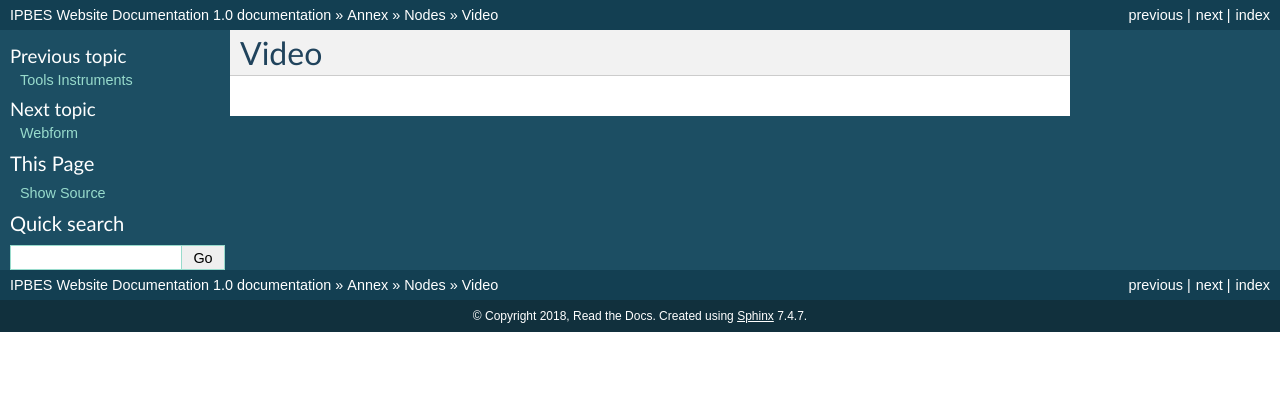
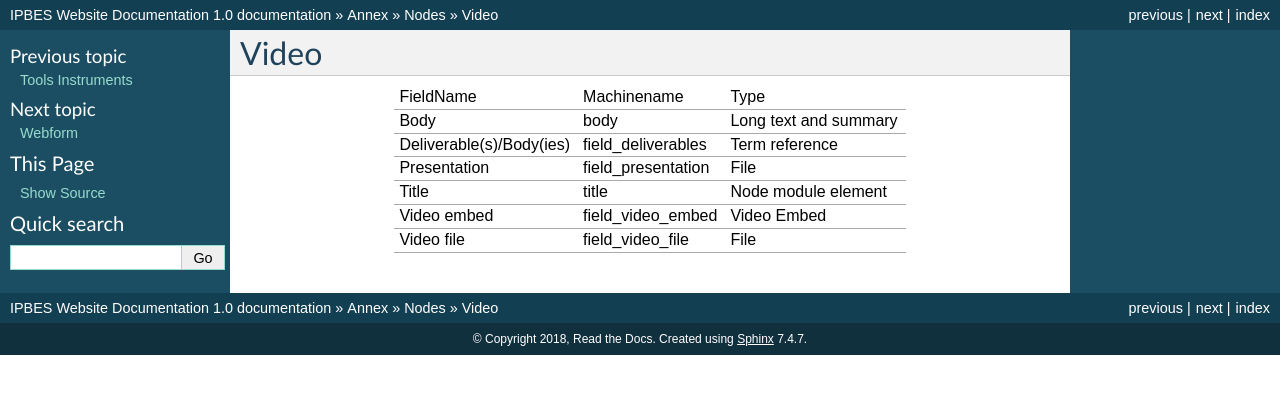
Before and after one commit to ipbes/ipbeswebdocs, a Sphinx documentation site: the page built from docs/annex/nodes/video.rst, in a window 1280 px wide. Shown: the top 394 px of the page. Built offline with Sphinx 7.4.7, drawn with Linux system fonts in a browser that asks for light colours; pages that are not in the unit, such as notebooks, are missing from menus.

Commit message:
Update video.rst

```diff
--- a/docs/annex/nodes/video.rst
+++ b/docs/annex/nodes/video.rst
@@ -1,2 +1,17 @@
 Video
 =====
++--------------------------+--------------------+-----------------------+
+| FieldName                | Machinename        | Type                  |
++--------------------------+--------------------+-----------------------+
+| Body                     | body               | Long text and summary |
++--------------------------+--------------------+-----------------------+
+| Deliverable(s)/Body(ies) | field_deliverables | Term reference        |
++--------------------------+--------------------+-----------------------+
+| Presentation             | field_presentation | File                  |
++--------------------------+--------------------+-----------------------+
+| Title                    | title              | Node module element   |
++--------------------------+--------------------+-----------------------+
+| Video embed              | field_video_embed  | Video Embed           |
++--------------------------+--------------------+-----------------------+
+| Video file               | field_video_file   | File                  |
++--------------------------+--------------------+-----------------------+
```
